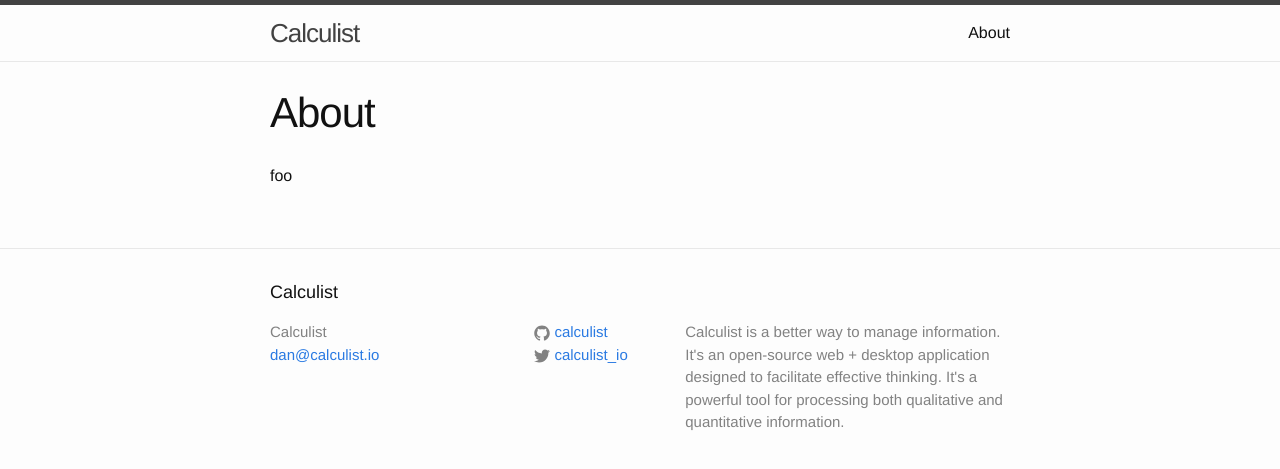
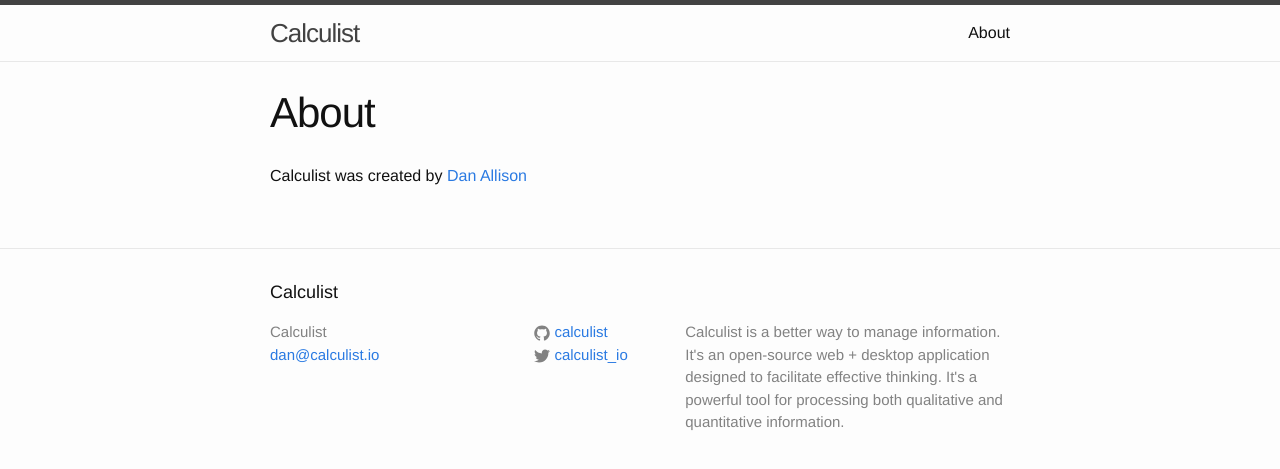
Before and after one commit to calculist/calculist.github.io, a Jekyll site: the page built from about.md, in a window 1280 px wide. Shown: the top 469 px of the page. Built offline with Jekyll 4.4.1, drawn with Linux system fonts in a browser that asks for light colours.

Commit message:
Change url and about page content

```diff
--- a/_config.yml
+++ b/_config.yml
@@ -20,7 +20,7 @@ description: > # this means to ignore newlines until "baseurl:"
   It's an open-source web + desktop application designed to facilitate effective thinking.
   It's a powerful tool for processing both qualitative and quantitative information.
 baseurl: "" # the subpath of your site, e.g. /blog
-url: "http://calculist.io" # the base hostname & protocol for your site
+url: "https://calculist.github.io" # the base hostname & protocol for your site
 twitter_username: calculist_io
 github_username:  calculist
 
--- a/about.md
+++ b/about.md
@@ -4,4 +4,4 @@ title: About
 permalink: /about/
 ---
 
-foo
+Calculist was created by [Dan Allison](https://github.com/danallison)
```
